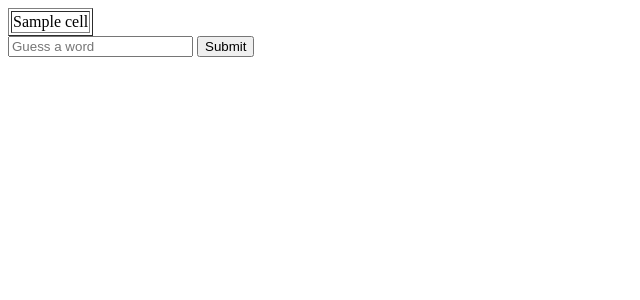
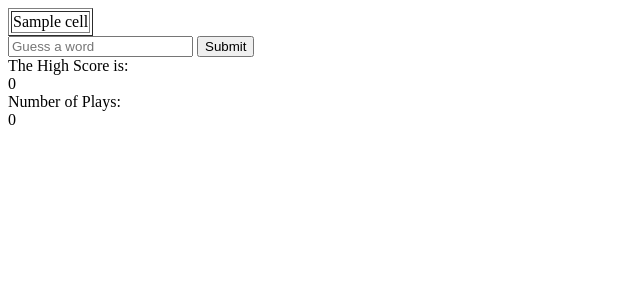
Before and after one commit to tf292201/flask-boggle, a Flask app: template templates/index.html in a window 1280 px wide. Shown: the top 300 px of the page, without its empty margins (0-640 px from the left). Run offline with Flask 3, Linux system fonts and the light colour scheme; the template is opened without the code that fills it: most values are stand-ins (such as "Sample title", 1, 10 or a date in 2020); parts of the project's set-up code (start-up, migrations or seed data) failed here and were passed over.

Commit message:
added timer and statistics
added timer and statistics

```diff
--- a/app.py
+++ b/app.py
@@ -23,4 +23,20 @@ def check_word():
   result = boggle_game.check_valid_word(board, word)
   return jsonify({'result': result})
 
+@app.route('/post-score', methods=['POST'])
+def post_score():
+  score = request.json['score']
+  highscore = session.get('highscore', 0)
+  times_played = session.get('times_played', 0)
+
+  session['times_played'] = times_played + 1
+  session['highscore'] = max(score, highscore)
+
+  return jsonify(brokeRecord=score > highscore, times_played=session['times_played'], highscore=session['highscore'])
+
+@app.route('/get-score')
+def get_score():
+  highscore = session.get('highscore', 0)
+  times_played = session.get('times_played', 0)
+  return jsonify(times_played=times_played, highscore=highscore)
 app.run()
--- a/static/script.js
+++ b/static/script.js
@@ -1,10 +1,30 @@
 let score = 0;
+let usedWords = [];
+let isGameRunning = true;
+startGame();
+
+function startGame() {
+  isGameRunning = true;
+  getScore();
+  setTimeout(function() {
+    alert('Game over!');
+    isGameRunning = false;
+    postScore();
+  }, 60000);
+}
+
+
 
 $(document).on('submit', 'form', function(event) {
   event.preventDefault(); // Prevent page reload
 
+  if (!isGameRunning) {
+    $('#message').text('Game is over!');
+    return;
+  }
   const word = $('#word-input').val(); // Get the value of the input field
-
+  // Clear the input field
+  $('#word-input').val('');
   axios.get('/check-word', { params: { word } })
     .then(response => {
       // Handle the response data here
@@ -12,9 +32,14 @@ $(document).on('submit', 'form', function(event) {
         $('#message').text(`${word} is not a valid English word.`);
       } else if (response.data.result === 'not-on-board') {
         $('#message').text(`${word} is not a valid word on this board.`);
+       if (usedWords.includes(word)) {
+          $('#message').text(`${word} has already been used!`);
+        }
       } else {
         $('#message').text(`${word} is a valid word!`);
+        usedWords.push(word);
         incrementScore(word);
+
       }
     })
     .catch(error => {
@@ -29,3 +54,32 @@ const incrementScore = (word) => {
   // Update the score on the page
   $('#score').text(score);
 };
+
+function getScore() {
+  // Send a GET request to the server to get the highscore and times played
+  axios.get('/get-score')
+    .then(response => {
+      // Handle the response here
+      $('#highscore-value').text(response.data.highscore);
+      $('#plays-value').text(response.data.times_played);
+    })
+    .catch(error => {
+      console.error(error);
+    });
+}
+
+function postScore() {
+ // Send a POST request to the server to save the score
+ axios.post('/post-score', { score })
+ .then(response => {
+   $('#highscore-value').text(response.data.highscore);
+   $('#plays-value').text(response.data.times_played);
+   // Handle the response here
+   if (response.data.brokeRecord) {
+     alert(`New record: ${score}!`);
+   }
+ })
+ .catch(error => {
+   console.error(error);
+ });
+}
--- a/templates/index.html
+++ b/templates/index.html
@@ -26,7 +26,9 @@
   </form>
   <div id="message"></div>
   <div id="score"></div>
-
-
+  <div>The High Score is:</div>
+  <div id="highscore-value"></div>
+  <div>Number of Plays:</div>
+  <div id="plays-value"></div>
 </body>
 </html>
```
Also changed, not shown: static/script.test.js (added, +36 -0 lines), test_app.py (added, +27 -0 lines), 1 other file.
